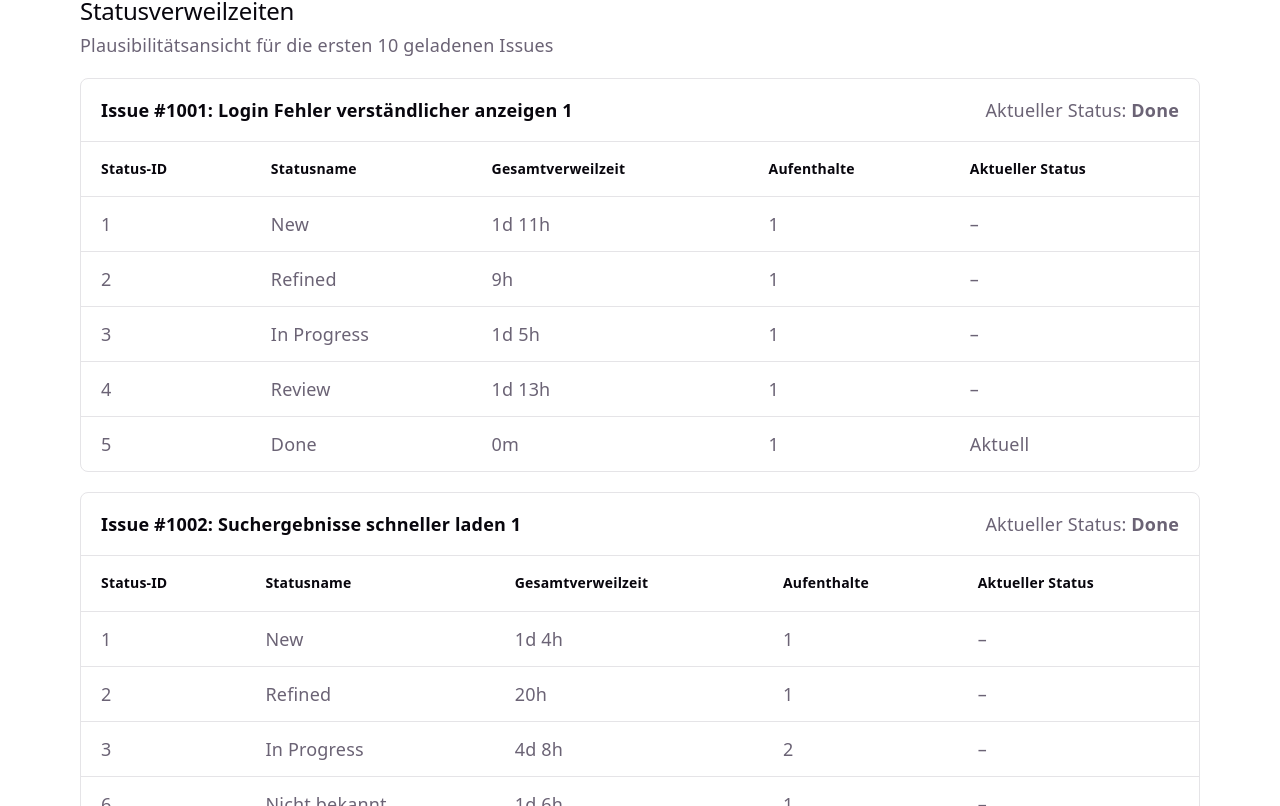
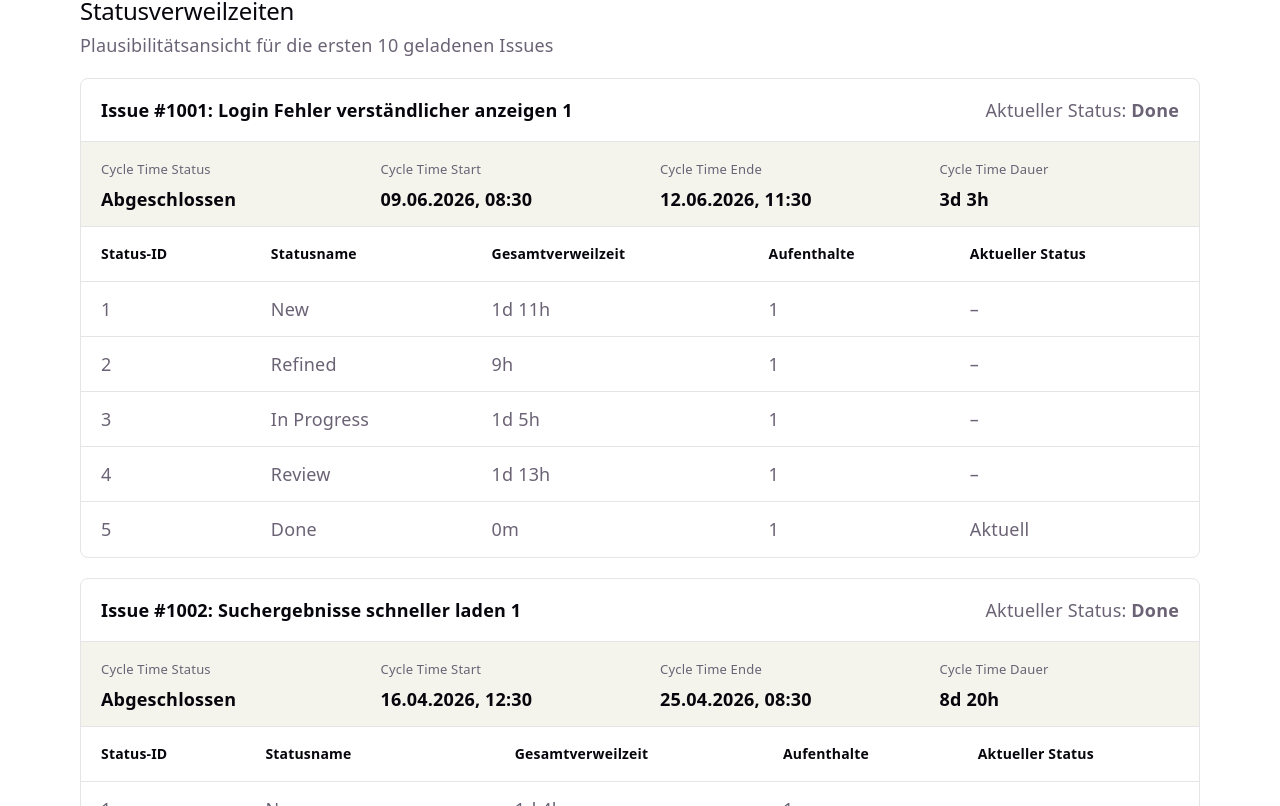
Before and after one commit to SpechtJohannes/datenkrake, a React (Vite) app: page / in a window 1280 px wide. Shown: the part 754-1560 px from the top of the page. Built offline with nearby package versions, Linux system fonts and the light colour scheme.

Commit message:
feat: show cycle time in dashboard

```diff
--- a/src/App.css
+++ b/src/App.css
@@ -110,6 +110,32 @@
   flex-shrink: 0;
 }
 
+.cycle-time-details {
+  display: grid;
+  grid-template-columns: repeat(4, minmax(0, 1fr));
+  margin: 0;
+  border-bottom: 1px solid var(--border);
+  background: var(--code-bg);
+}
+
+.cycle-time-details div {
+  min-width: 0;
+  padding: 14px 20px;
+}
+
+.cycle-time-details dt {
+  margin-bottom: 4px;
+  color: var(--text);
+  font-size: 13px;
+}
+
+.cycle-time-details dd {
+  margin: 0;
+  color: var(--text-h);
+  font-weight: 650;
+  overflow-wrap: anywhere;
+}
+
 .visually-hidden {
   position: absolute;
   width: 1px;
@@ -171,4 +197,8 @@ tbody tr:last-child td {
   .status-dwell-card-header p {
     flex-shrink: 1;
   }
+
+  .cycle-time-details {
+    grid-template-columns: repeat(2, minmax(0, 1fr));
+  }
 }
--- /dev/null
+++ b/src/dashboard/CycleTimeDetails.tsx
@@ -0,0 +1,94 @@
+import type { CycleTimeResult } from '../domain/cycleTime'
+import { formatDurationMs } from '../domain/statusDwellTime'
+
+interface CycleTimeDetailsProps {
+  cycleTime: CycleTimeResult | null
+  issueId: number
+}
+
+const dateTimeFormatter = new Intl.DateTimeFormat('de-DE', {
+  dateStyle: 'medium',
+  timeStyle: 'short',
+  timeZone: 'UTC',
+})
+
+export function CycleTimeDetails({
+  cycleTime,
+  issueId,
+}: CycleTimeDetailsProps) {
+  if (cycleTime === null) {
+    return (
+      <dl
+        className="cycle-time-details"
+        aria-label={`Cycle Time für Issue #${issueId}`}
+      >
+        <CycleTimeValue label="Status" value="Noch nicht gestartet" />
+        <CycleTimeValue label="Start" value="–" />
+        <CycleTimeValue label="Ende" value="–" />
+        <CycleTimeValue label="Dauer" value="–" />
+      </dl>
+    )
+  }
+
+  return (
+    <dl
+      className="cycle-time-details"
+      aria-label={`Cycle Time für Issue #${issueId}`}
+    >
+      <CycleTimeValue
+        label="Status"
+        value={cycleTime.isRunning ? 'Läuft' : 'Abgeschlossen'}
+      />
+      <CycleTimeValue
+        label="Start"
+        value={formatDateTime(cycleTime.startedAt)}
+        dateTime={cycleTime.startedAt}
+      />
+      <CycleTimeValue
+        label="Ende"
+        value={
+          cycleTime.endedAt === null
+            ? 'Noch offen'
+            : formatDateTime(cycleTime.endedAt)
+        }
+        dateTime={cycleTime.endedAt}
+      />
+      <CycleTimeValue
+        label="Dauer"
+        value={
+          cycleTime.durationMs === null
+            ? 'Nicht verfügbar'
+            : formatDurationMs(cycleTime.durationMs)
+        }
+      />
+    </dl>
+  )
+}
+
+interface CycleTimeValueProps {
+  label: string
+  value: string
+  dateTime?: string | null
+}
+
+function CycleTimeValue({ label, value, dateTime }: CycleTimeValueProps) {
+  return (
+    <div>
+      <dt>Cycle Time {label}</dt>
+      <dd>
+        {dateTime === undefined || dateTime === null ? (
+          value
+        ) : (
+          <time dateTime={dateTime}>{value}</time>
+        )}
+      </dd>
+    </div>
+  )
+}
+
+function formatDateTime(value: string): string {
+  const timestamp = Date.parse(value)
+  return Number.isFinite(timestamp)
+    ? dateTimeFormatter.format(timestamp)
+    : 'Nicht verfügbar'
+}
--- a/src/dashboard/StatusDwellTimePreview.tsx
+++ b/src/dashboard/StatusDwellTimePreview.tsx
@@ -1,10 +1,12 @@
 import type { RedmineIssue } from '../data/issues'
 import type { StatusDefinition } from '../data/statusDefinitions'
+import { calculateCycleTime } from '../domain/cycleTime'
 import {
   calculateStatusDwellTimes,
   formatDurationMs,
   type ReferenceTime,
 } from '../domain/statusDwellTime'
+import { CycleTimeDetails } from './CycleTimeDetails'
 
 const PREVIEW_LIMIT = 10
 
@@ -38,6 +40,11 @@ export function StatusDwellTimePreview({
             referenceTime,
             statusDefinitions,
           )
+          const cycleTime = calculateCycleTime(
+            issue,
+            statusDefinitions,
+            referenceTime,
+          )
           const issueTitleId = `status-dwell-issue-${issue.id}`
 
           return (
@@ -54,6 +61,8 @@ export function StatusDwellTimePreview({
                   Aktueller Status: <strong>{issue.status.name}</strong>
                 </p>
               </header>
+
+              <CycleTimeDetails cycleTime={cycleTime} issueId={issue.id} />
 
               <div className="table-scroll">
                 <table>
```
Also changed, not shown: 2 other files (tests, documents, lock files or other folders).
